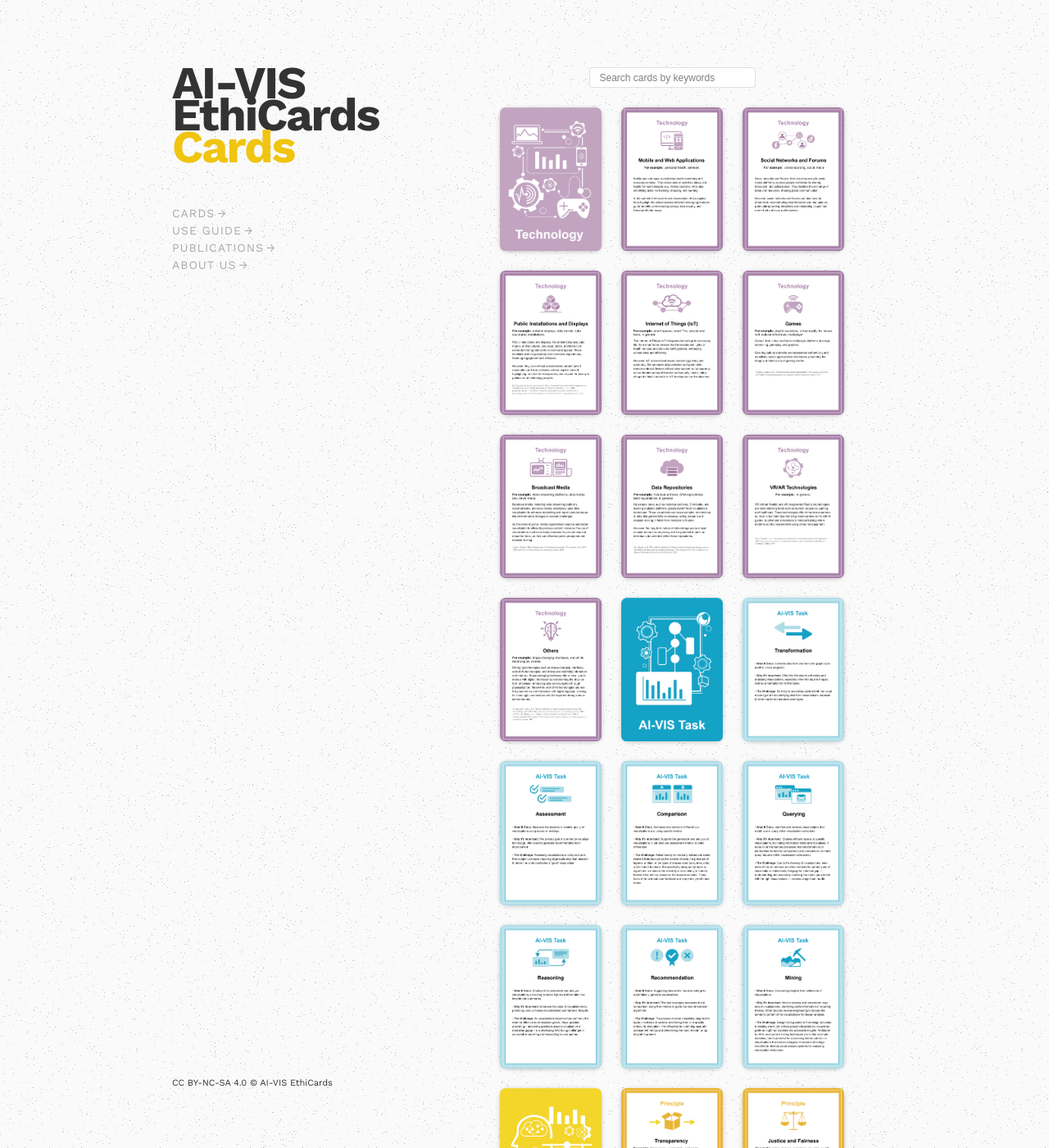
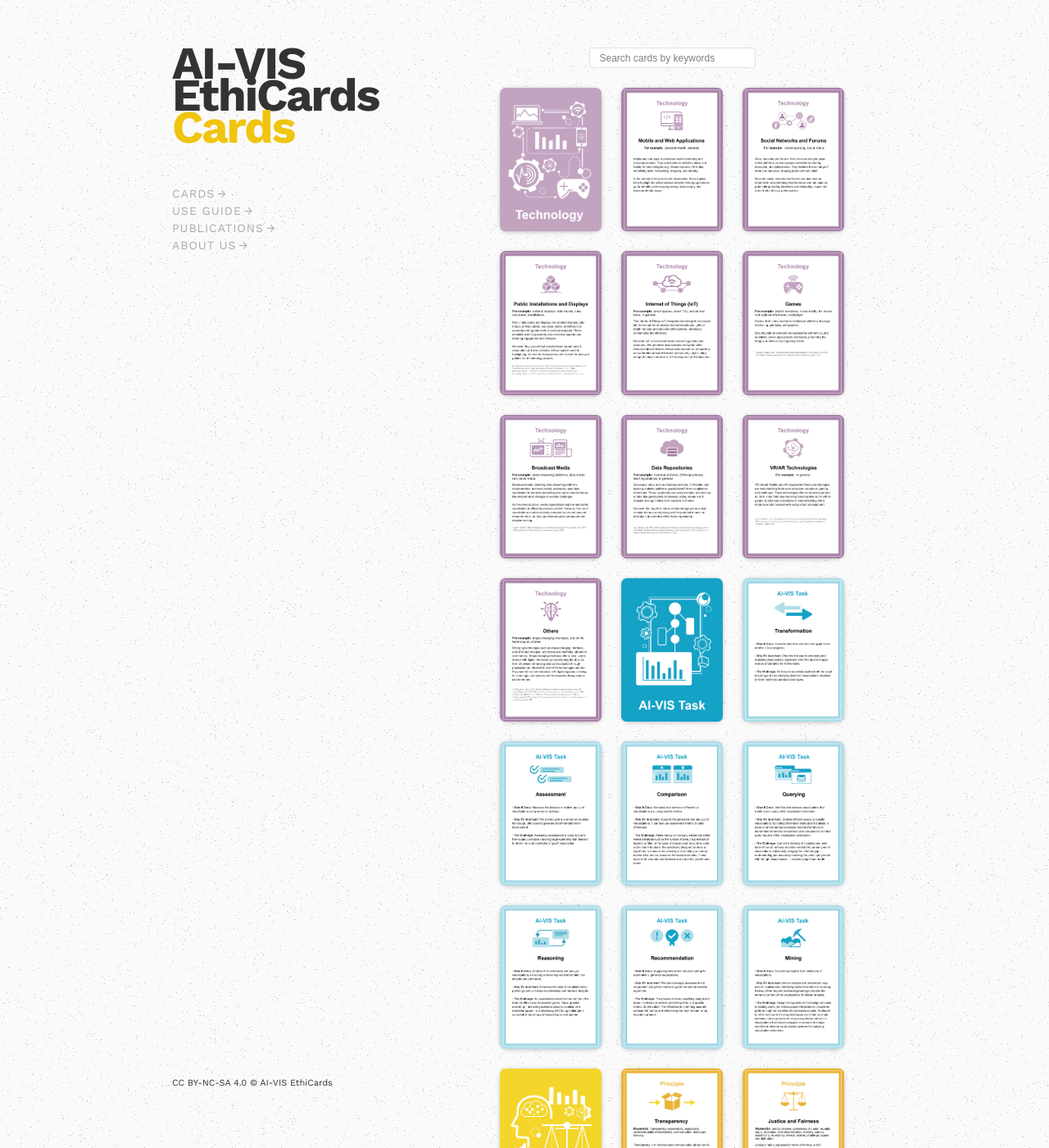
Before and after one commit to aivisethicards/aivisethicards.github.io, a Jekyll site: the page gallery.html, which Jekyll copies as it is, in a window 1280 px wide and 1400 px high. Shown: the whole window at 82% size. Built offline with Jekyll 4.4.1, drawn with Linux system fonts in a browser that asks for light colours.

Commit message:
Update style.scss

```diff
--- a/assets/css/style.scss
+++ b/assets/css/style.scss
@@ -312,7 +312,7 @@ body.showcase {
     top: 0;
     left: 0;
     padding: 60px; /* Adjust the padding to your preference */
-    // justify-content: flex-start;
+    justify-content: flex-start;
 }
 
   .logos {
@@ -496,14 +496,14 @@ body.page {
  ================ CARDS STYLES
 */
 
-html, body {
-  display: flex;
-  align-items: center;
-  justify-content: center;
-  flex-direction: column;
-  margin-top: 16px;
-  margin-bottom: 16px;
-}
+// html, body {
+//   display: flex;
+//   align-items: center;
+//   justify-content: center;
+//   flex-direction: column;
+//   margin-top: 16px;
+//   margin-bottom: 16px;
+// }
 
 #app {
   display: flex;
```
